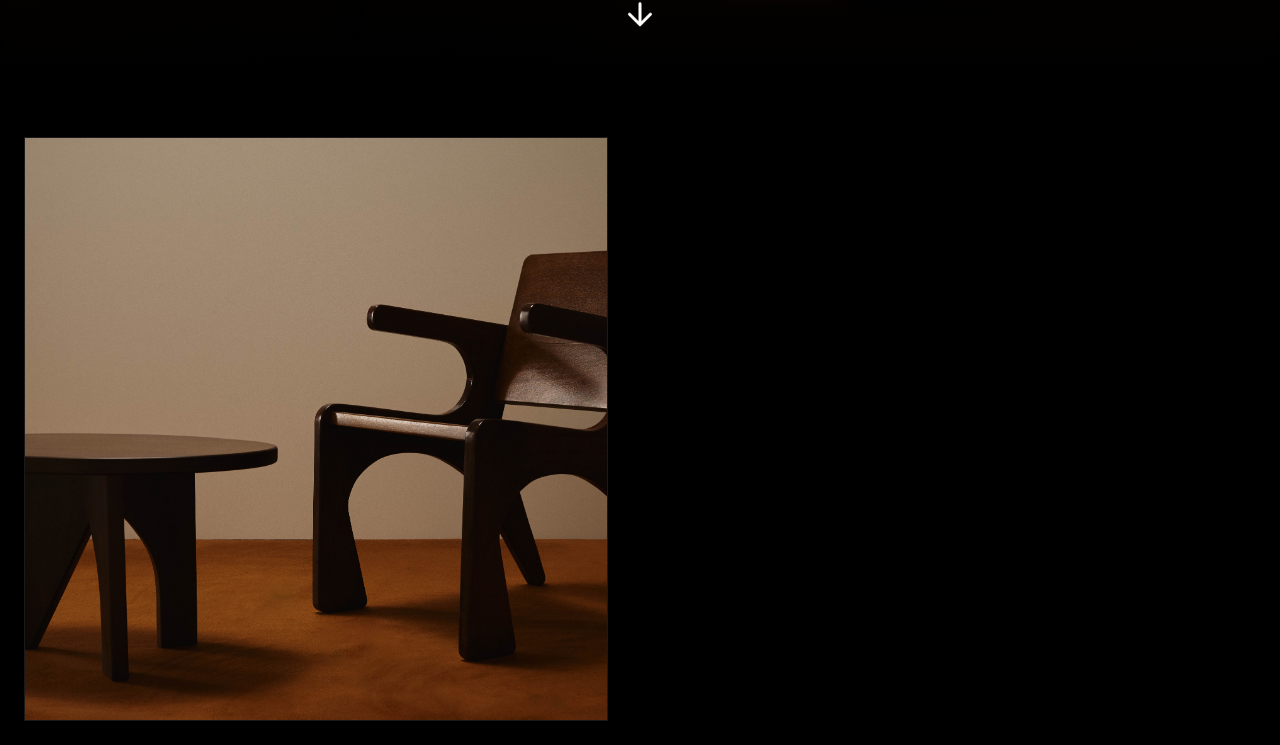
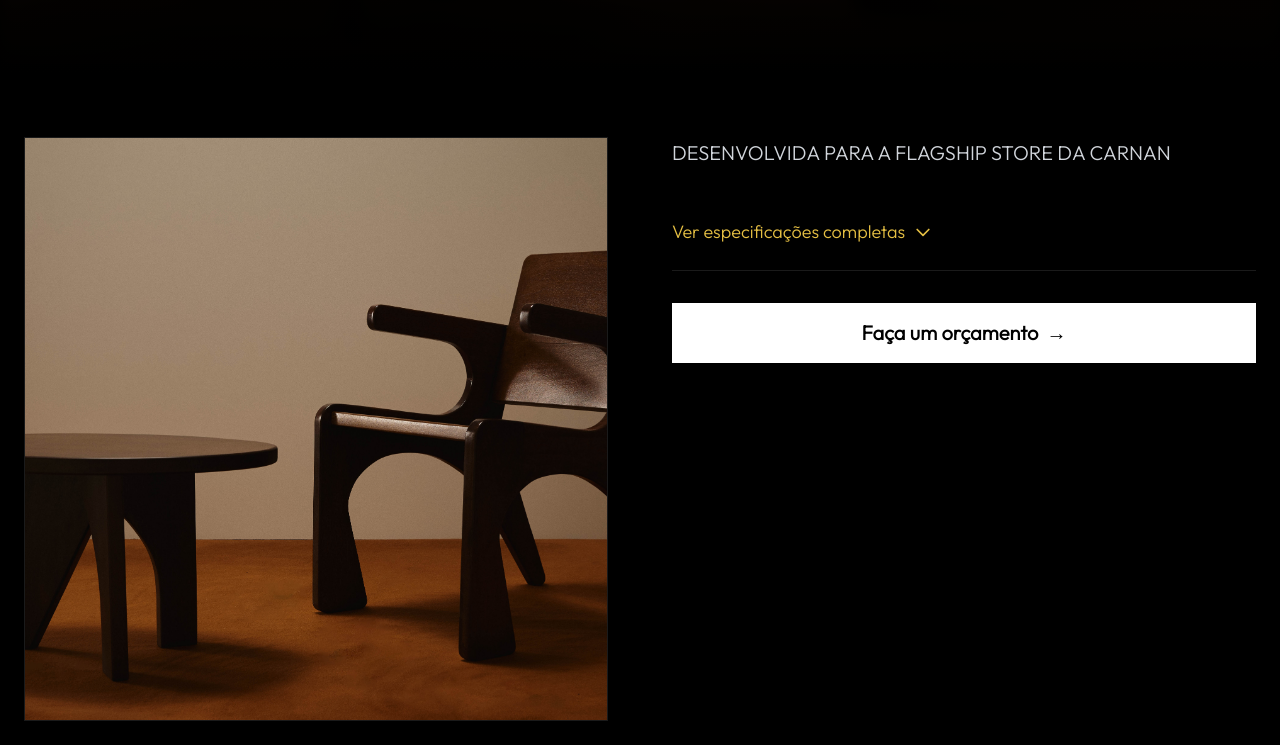
Before and after one commit to JoaoFPessoa/poraneo, a Next.js app: page /products/1 in a window 1280 px wide. Shown: the part 791-1536 px from the top of the page. Built offline with nearby package versions, Linux system fonts and the light colour scheme.

Commit message:
small fix

```diff
--- a/app/products/[id]/page.tsx
+++ b/app/products/[id]/page.tsx
@@ -116,7 +116,7 @@ export default function ProductDetailPage() {
           </motion.div>
         </motion.div>
 
-        <div className="absolute bottom-8 left-0 right-0 z-20 flex justify-center">
+        <div className="absolute bottom-36 left-0 right-0 z-20 flex justify-center">
           <motion.div
             initial={{ opacity: 0, y: 20 }}
             animate={{ opacity: 1, y: 0 }}
@@ -203,11 +203,10 @@ export default function ProductDetailPage() {
             whileInView={{ opacity: 1, x: 0 }}
             transition={{ duration: 0.6 }}
             viewport={{ once: true }}
-            className="flex flex-col justify-center"
+            className="flex flex-col justify-start"
           >
             <div className="space-y-6">
               <div>
-                <h2 className="text-3xl font-bold mb-4">Sobre o Produto</h2>
                 <p className="text-xl text-gray-300 leading-relaxed">
                   {product.description}
                 </p>
```
